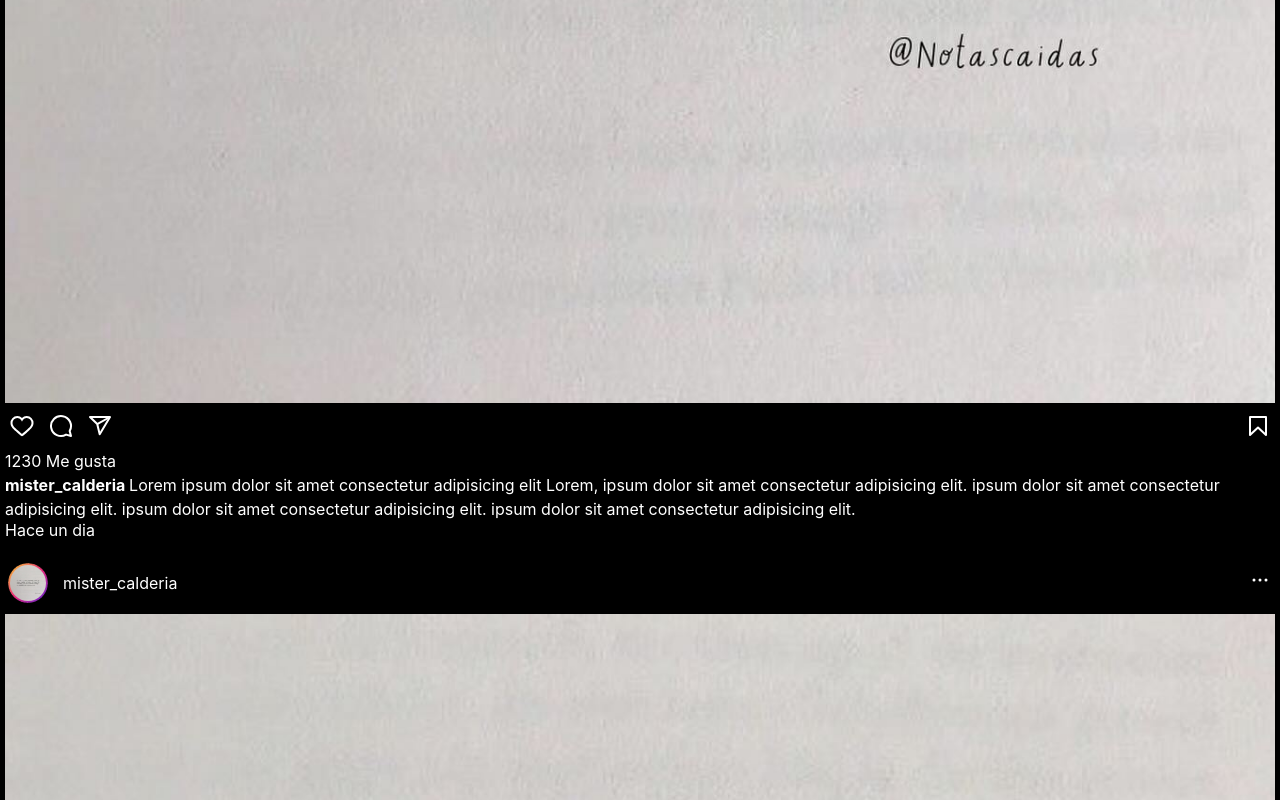
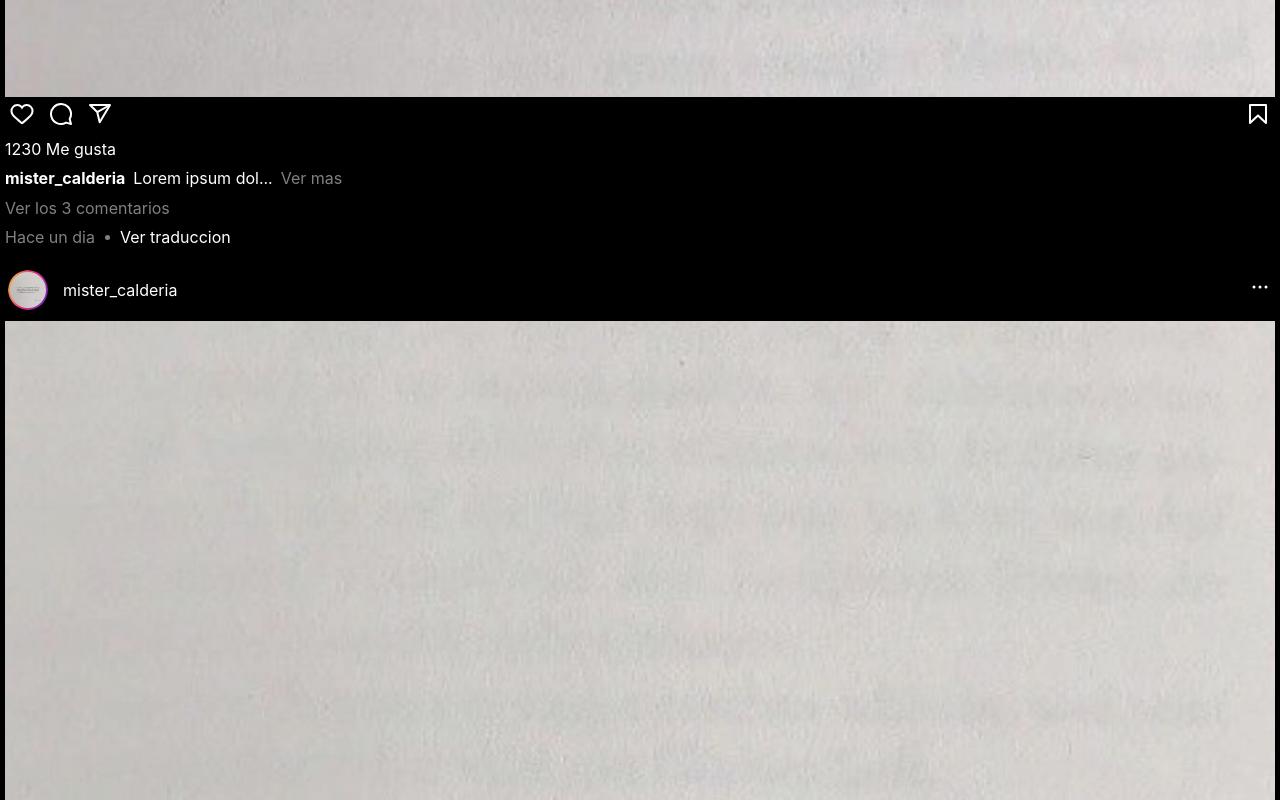
Before and after one commit to EdondjiIbolo/InstagramClone, a React (Vite) app: page / in a window 1280 px wide. Shown: the part 1400-2200 px from the top of the page. Built offline with nearby package versions, Linux system fonts and the light colour scheme.

Commit message:
comentarios seccion

```diff
--- a/src/Components/Feed/FeedMedia.jsx
+++ b/src/Components/Feed/FeedMedia.jsx
@@ -2,6 +2,12 @@ import imgFeed from "../../assets/imgclonIg.jpg";
 import { ComentIcon, DotIcon, HeartIcon, SaveIcon, ShareIcon } from "../Iconos";
 import "./feeditem.css";
 export function MediaPlayer() {
+  const text = "Lorem ipsum dolor sit ametcon";
+  const textLenght = text.length;
+  const className =
+    textLenght > 25
+      ? "description__post description__post-overflow "
+      : "description__post";
   return (
     <section className="feed">
       <header className="feed__header">
@@ -18,7 +24,7 @@ export function MediaPlayer() {
           <DotIcon />
         </div>
       </header>
-      <div className="palyer__item">
+      <div className="player__item">
         <img src={imgFeed} alt="feed item" />
       </div>
       <footer className="feed-footer">
@@ -40,19 +46,21 @@ export function MediaPlayer() {
       <section className="feed-detail">
         <span className="feed__likes">1230 Me gusta</span>
         <div className="feed__description">
-          <div className="description__post">
+          <div className={className}>
             <span className="feed__user-description">
               <strong> mister_calderia </strong>
-              Lorem ipsum dolor sit amet consectetur adipisicing elit Lorem,
-              ipsum dolor sit amet consectetur adipisicing elit. ipsum dolor sit
-              amet consectetur adipisicing elit. ipsum dolor sit amet
-              consectetur adipisicing elit. ipsum dolor sit amet consectetur
-              adipisicing elit.
+              {textLenght > 25 ? `${text.slice(0, 15)}...` : text}
+              {textLenght > 25 && <span className="feed__time">Ver mas</span>}
             </span>
           </div>
-          <div>
-            <span>Hace un dia</span>
-          </div>
+        </div>
+        <div>
+          <span className="feed__time">Ver los 3 comentarios</span>
+        </div>
+        <div className="feed__time">
+          <span className="feed__time--text">Hace un dia </span>
+          <div className="circle"></div>
+          <span className="text-white">Ver traduccion</span>
         </div>
       </section>
     </section>
--- a/src/Components/Feed/feeditem.css
+++ b/src/Components/Feed/feeditem.css
@@ -7,6 +7,12 @@
   display: flex;
   justify-content: space-between;
   align-items: center;
+}
+.player__item {
+  height: 100vw;
+}
+.player__item > img {
+  object-fit: cover;
 }
 .feed-footer__list-left {
   display: flex;
@@ -51,9 +57,42 @@
   height: 90%;
   border-radius: 50%;
 }
+.feed-detail {
+  display: flex;
+  flex-direction: column;
+  gap: 5px;
+}
+.feed__time {
+  display: flex;
+  gap: 10px;
+  color: gray;
+  align-items: center;
+}
+.text-white {
+  color: #fff;
+}
+.circle {
+  position: relative;
+  width: 5px;
+  height: 5px;
+  border-radius: 100%;
+  background: gray;
+  display: flex;
+}
+.feed__time--text {
+  color: gray;
+}
 .description__post {
   /* Todo */
+
+  height: 25px;
+  overflow: hidden;
+}
+.description__post-overflow {
   text-wrap: wrap;
   text-overflow: ellipsis;
-  height: 45px;
 }
+.feed__user-description {
+  display: flex;
+  gap: 8px;
+}
```
